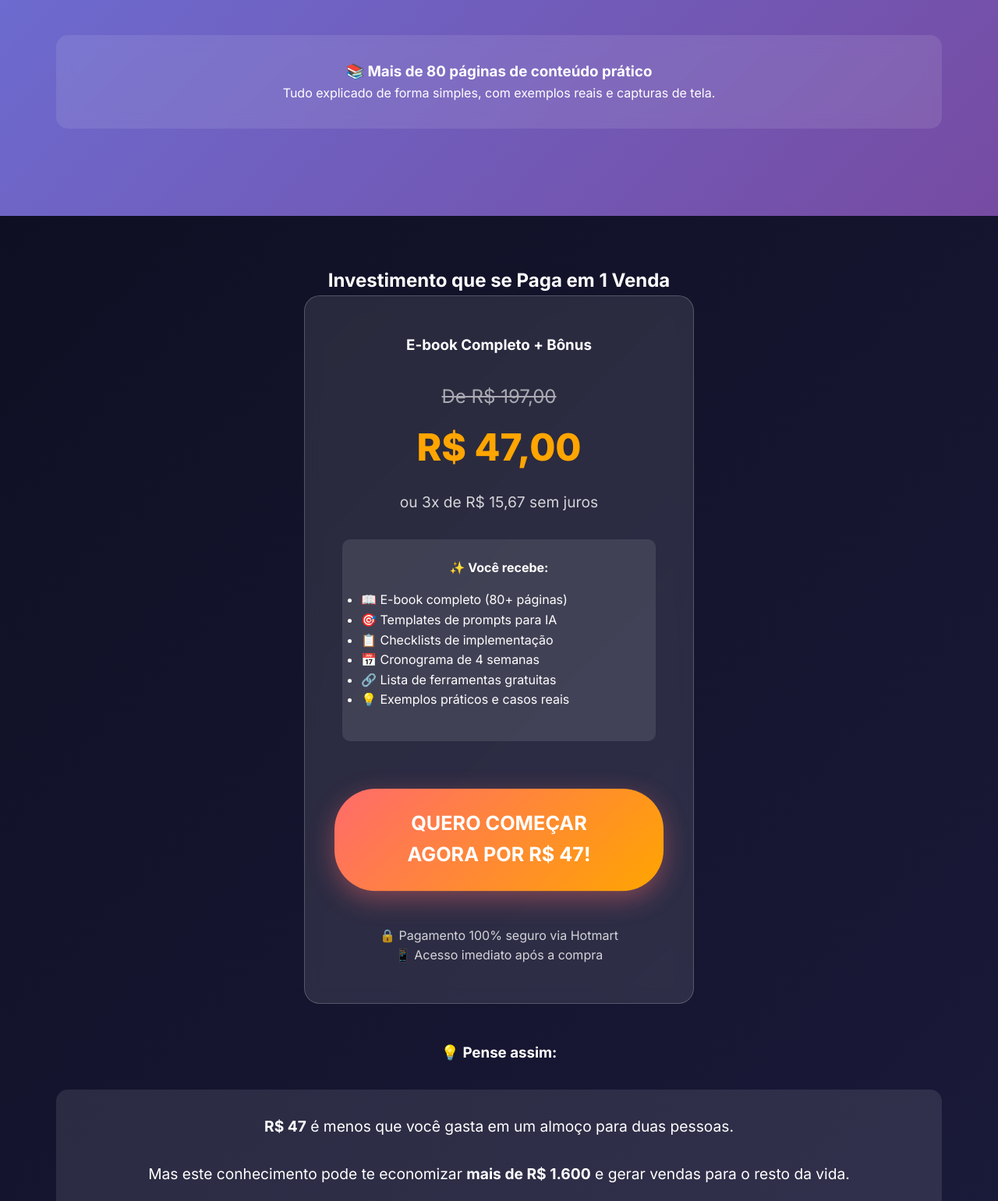
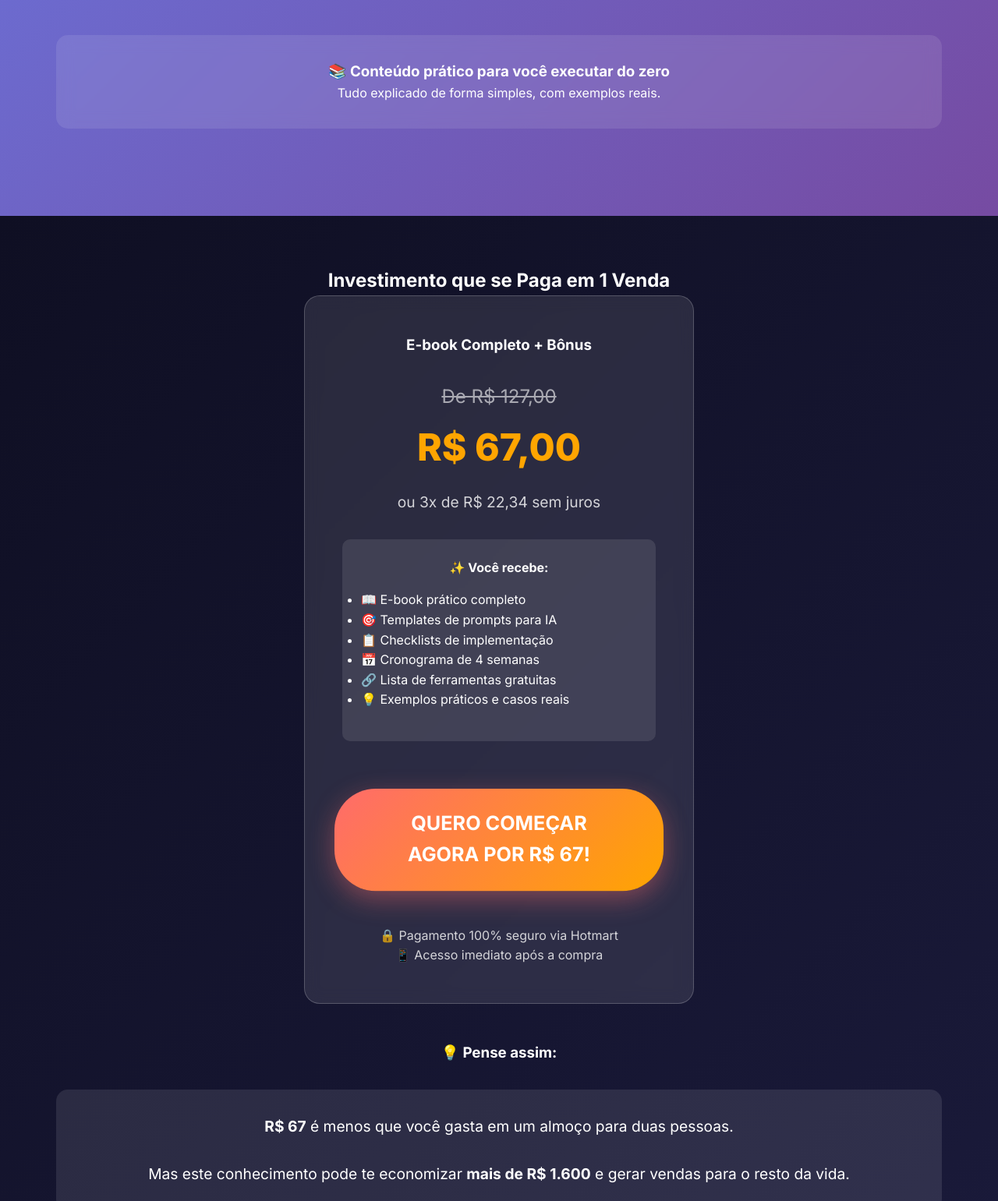
Before and after one commit to JacqueGW/scale-with-martech, a plain HTML site: page landingpages.html in a window 1280 px wide. Shown: the part 4598-6139 px from the top of the page at 78% size. Drawn offline with nearby package versions, Linux system fonts and the light colour scheme.

Commit message:
Update landingpages.html

```diff
--- a/landingpages.html
+++ b/landingpages.html
@@ -623,7 +623,7 @@
                 <div class="chapter-card">
                     <div class="chapter-number">03</div>
                     <h3>Publicação Gratuita no GitHub</h3>
-                    <p>Hospede sua página gratuitamente para sempre, com tutorial passo a passo ilustrado.</p>
+                    <p>Hospede sua página gratuitamente para sempre, com tutorial passo a passo. </p>
                 </div>
 
                 <div class="chapter-card">
@@ -659,8 +659,8 @@
 
             <div style="text-align: center; margin: 3rem 0;">
                 <div style="background: rgba(255,255,255,0.1); padding: 2rem; border-radius: 15px; backdrop-filter: blur(10px);">
-                    <h3>📚 Mais de 80 páginas de conteúdo prático</h3>
-                    <p>Tudo explicado de forma simples, com exemplos reais e capturas de tela.</p>
+                    <h3>📚 Conteúdo prático para você executar do zero </h3>
+                    <p>Tudo explicado de forma simples, com exemplos reais.</p>
                 </div>
             </div>
         </div>
@@ -675,15 +675,15 @@
                 <h3>E-book Completo + Bônus</h3>
 
                 <div style="margin: 2rem 0;">
-                    <div class="price-original">De R$ 197,00</div>
-                    <div class="price-current">R$ 47,00</div>
-                    <div class="price-installments">ou 3x de R$ 15,67 sem juros</div>
+                    <div class="price-original">De R$ 127,00</div>
+                    <div class="price-current">R$ 67,00</div>
+                    <div class="price-installments">ou 3x de R$ 22,34 sem juros</div>
                 </div>
 
                 <div style="background: rgba(255,255,255,0.1); padding: 1.5rem; border-radius: 10px; margin: 2rem 0;">
                     <h4>✨ Você recebe:</h4>
                     <ul style="text-align: left; margin: 1rem 0;">
-                        <li>📖 E-book completo (80+ páginas)</li>
+                        <li>📖 E-book prático completo </li>
                         <li>🎯 Templates de prompts para IA</li>
                         <li>📋 Checklists de implementação</li>
                         <li>📅 Cronograma de 4 semanas</li>
@@ -693,7 +693,7 @@
                 </div>
 
                 <a href="https://pay.hotmart.com/seulink" class="cta-primary" style="font-size: 1.5rem; padding: 1.5rem 3rem;">
-                    QUERO COMEÇAR AGORA POR R$ 47!
+                    QUERO COMEÇAR AGORA POR R$ 67!
                 </a>
 
                 <p style="opacity: 0.8; margin-top: 1rem;">
@@ -706,7 +706,7 @@
                 <h3>💡 Pense assim:</h3>
                 <div style="background: rgba(255,255,255,0.1); padding: 2rem; border-radius: 15px; margin: 2rem 0;">
                     <p style="font-size: 1.2rem;">
-                        <strong>R$ 47</strong> é menos que você gasta em um almoço para duas pessoas.<br><br>
+                        <strong>R$ 67</strong> é menos que você gasta em um almoço para duas pessoas.<br><br>
                         Mas este conhecimento pode te economizar <strong>mais de R$ 1.600</strong> e gerar vendas para o resto da vida.
                     </p>
                 </div>
@@ -798,12 +798,12 @@
                     <div class="credentials">
                         <div class="credential-item">
                             <h4>🎓 Formação</h4>
-                            <p>Administração (UFPE)<br>MBA Gestão (FGV)</p>
+                            <p>Administração (UFRGS)<br>MBA Gestão Estratégica (UNISINOS)</p>
                         </div>
 
                         <div class="credential-item">
                             <h4>🏆 Certificações</h4>
-                            <p>Google Analytics<br>Google Ads<br>Facebook Blueprint</p>
+                            <p>Google Analytics (Google Academy)<br>Growth Hacking (Staage)</p>
                         </div>
 
                         <div class="credential-item">
@@ -813,7 +813,7 @@
 
                         <div class="credential-item">
                             <h4>📈 Resultados</h4>
-                            <p>300% aumento ROI<br>150% mais conversões</p>
+                            <p>Implantação do zero de infraestrutura de Martech em uma grande instituição financeira.</p>
                         </div>
                     </div>
                 </div>
@@ -847,7 +847,7 @@
                 </a>
 
                 <p style="opacity: 0.8; margin-top: 1rem;">
-                    Por apenas R$ 47,00 ou 3x de R$ 15,67<br>
+                    Por apenas R$ 67,00 ou 3x de R$ 22,34<br>
                     🔒 Pagamento seguro • 📱 Acesso imediato • 🛡️ Garantia de 7 dias
                 </p>
             </div>
```
